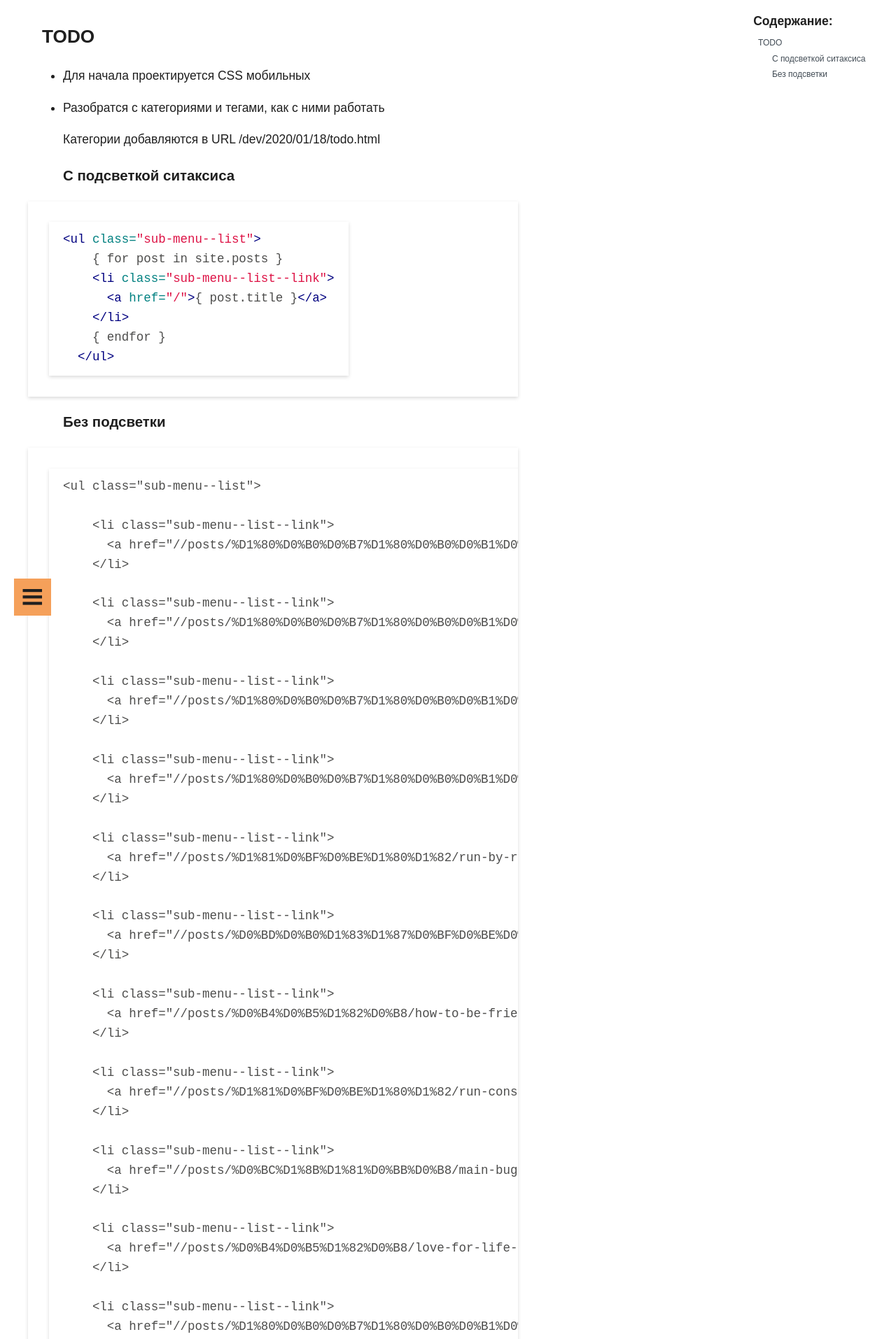
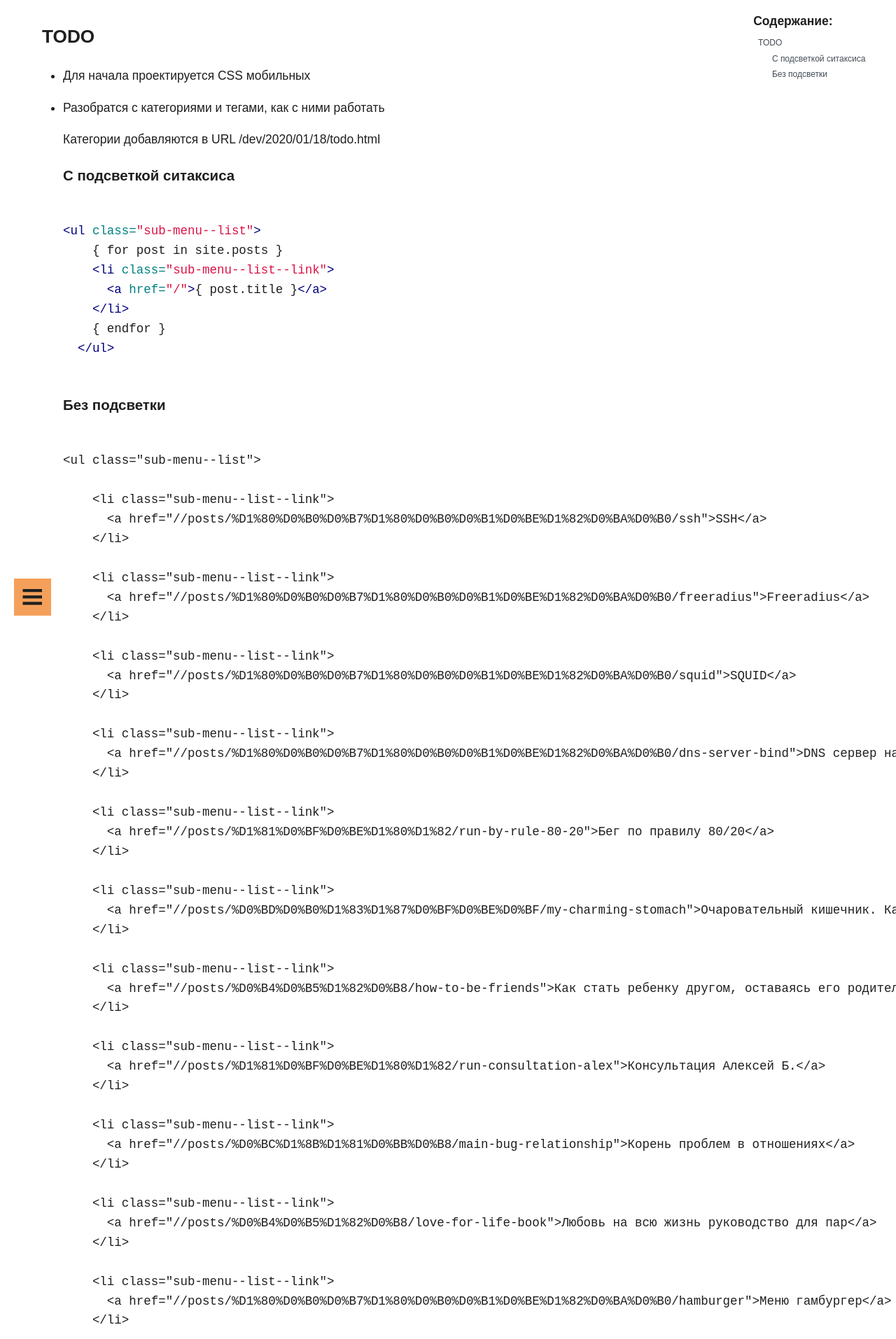
Before and after one commit to guest363/blog, a Jekyll site: the page built from _posts/2020-01-18-todo.md, in a window 1280 px wide. Shown: the top 1914 px of the page at 70% size. Built offline with Jekyll 4.4.1, drawn with Linux system fonts in a browser that asks for light colours.

Commit message:
test css

```diff
--- a/css/style.css
+++ b/css/style.css
@@ -41,8 +41,7 @@
   display: inline-block;
 }
 
-.highlighter-rouge,
-pre {
+.highlighter pre {
   overflow: auto;
   color: #4d4d4c;
   background: var(--color-panel);
```
